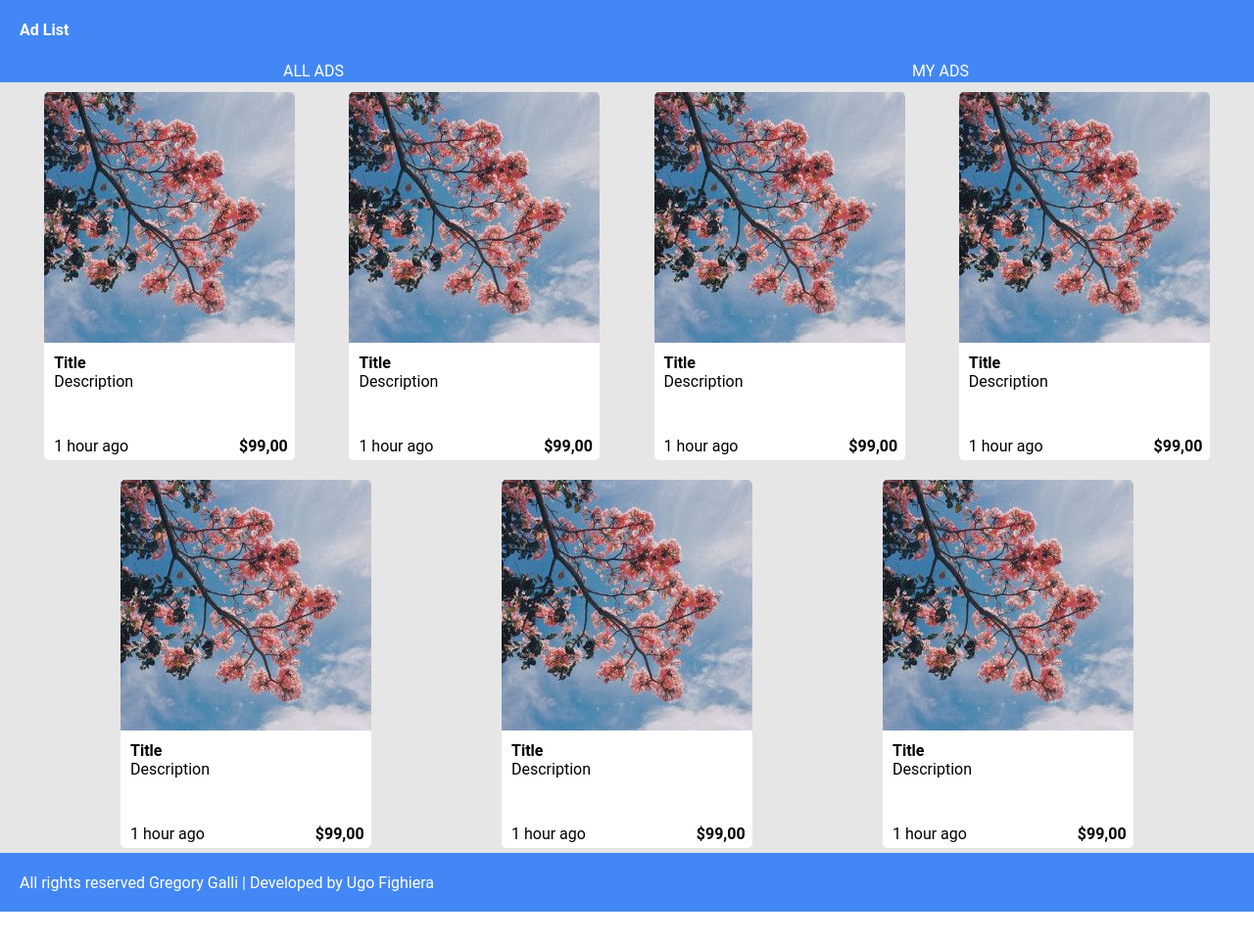
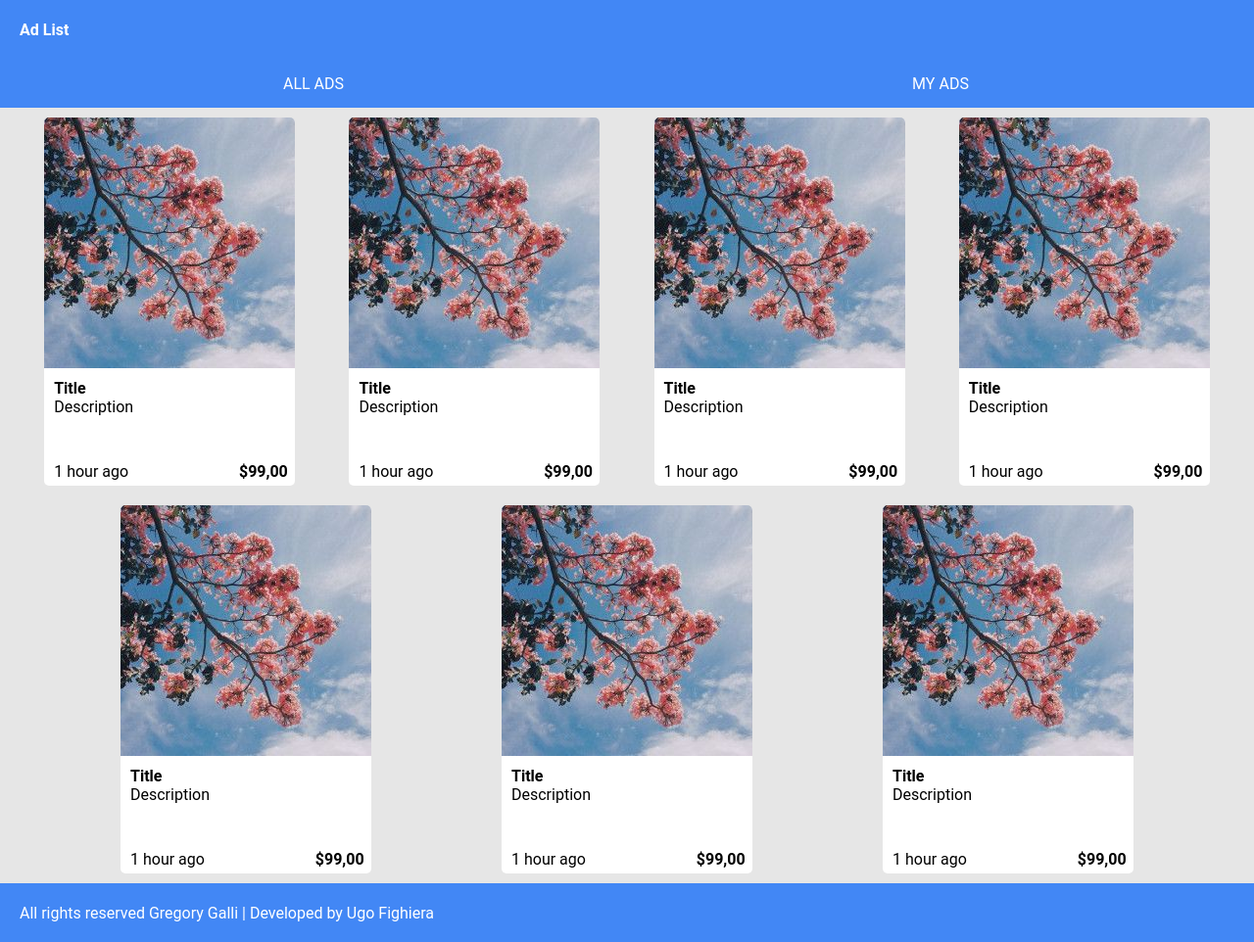
Before and after one commit to MBDS-ESTIA-2022-2023/html5-css3-responsive-fighiera, a plain HTML site: page index.html in a window 1280 px wide. Shown: the whole page at 98% size. Before the commit the page ends 931 px from the top, so only its background shows below. Drawn offline with Linux system fonts and the light colour scheme.

Commit message:
Update index.css
Update Grid Rows

```diff
--- a/index.css
+++ b/index.css
@@ -59,7 +59,7 @@ body{
     display: grid;
     justify-content: space-evenly;
     grid-template-columns: 100%;
-    grid-template-rows: 3% 97%;
+    grid-template-rows: 50px auto;
     grid-template-areas:
     "nav"
     "main";
```
